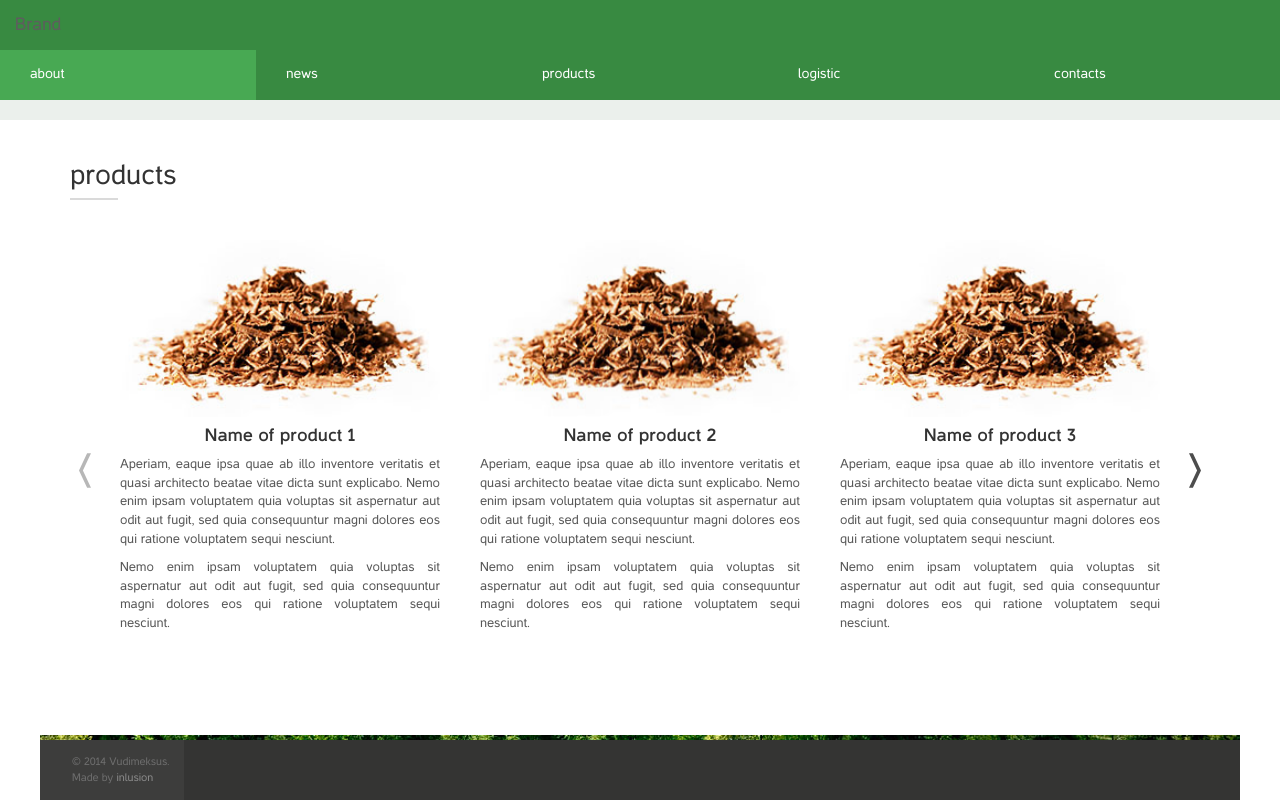
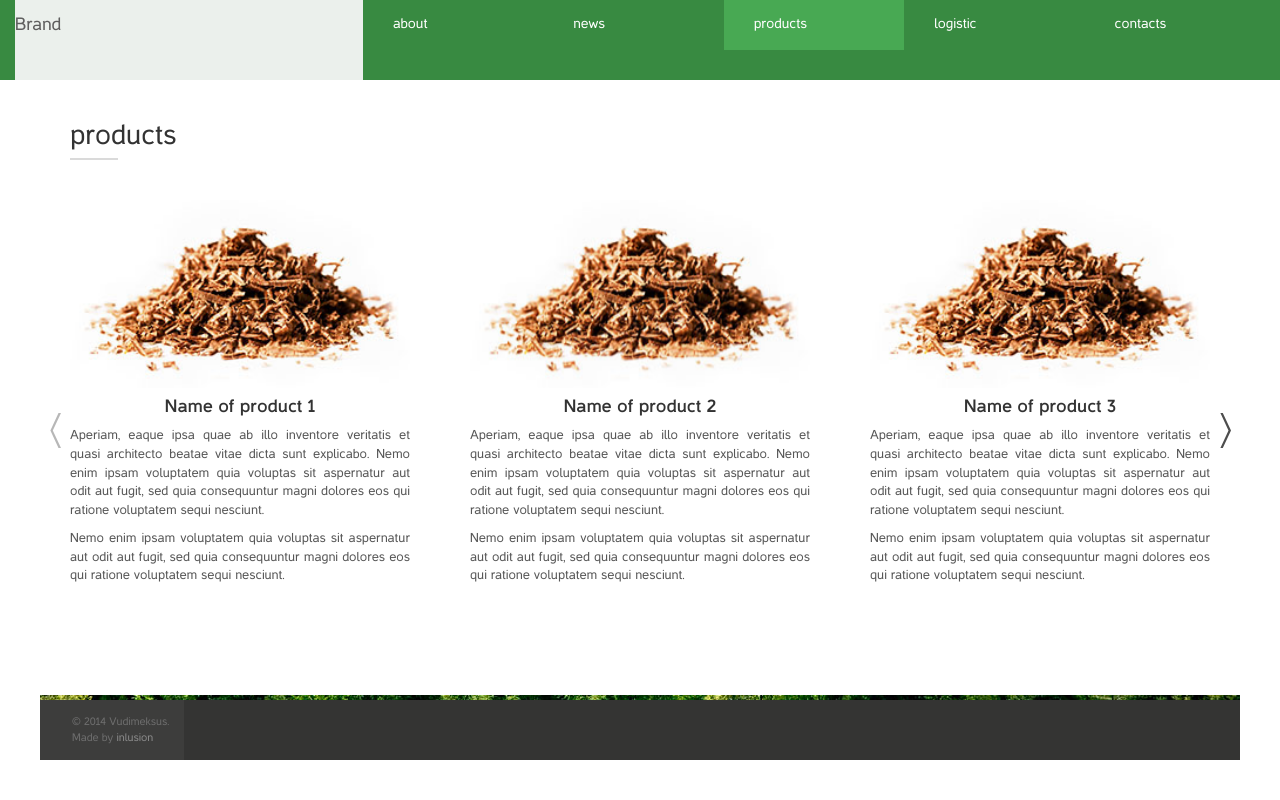
Before and after one commit to ruslankus/vedemeksus, a plain HTML site: page products.html in a window 1280 px wide. Drawn offline with Linux system fonts and the light colour scheme.

Commit message:
720 version complete

```diff
--- a/css/style.css
+++ b/css/style.css
@@ -378,7 +378,16 @@ footer	{
 	.contact-holder > table tr > td:first-child { width:80px; line-height:26px}
 	/*--- products ----*/
 	#carousel .item {padding:20px;}
-	#carousel-product {padding-left:30px; padding-right:30px;}
-	#carousel-product > .btn-cntr {top:0; height:100%; width:30px}
-	#carousel-product > .btn-cntr.owl-prev {left:0}
+	#carousel-product {padding-left:0px; padding-right:0px; margin-left:-30px; margin-right:-30px;}
+	#carousel-product > .btn-cntr {top:0; height:100%; width:30px; background-color:white; z-index:10}
+	#carousel-product > .btn-cntr.owl-prev {left:0; background-image:url(../images/arr_big_prew.svg); background-size:11px 35px;}
+	#carousel-product > .btn-cntr.owl-next {background-image:url(../images/arr_big_next.svg); background-size:11px 35px;}
+	#carousel .item { padding-right:30px; padding-left:30px;}
 }
+
+@media (min-width:992px){
+	header {height:80px; }
+	header nav .navbar-header {width:27.835%; background-color:#ebf0ec; height:80px; margin-left:-25px;}
+	#bs-meniu-navbar-collapse {float:right; width:72.165%; height:80px; margin:0}
+
+}
--- a/products.html
+++ b/products.html
@@ -29,9 +29,9 @@
             <!-- Collect the nav links, forms, and other content for toggling -->
             <div class="collapse navbar-collapse" id="bs-meniu-navbar-collapse">
                 <ul class="nav navbar-nav">
-                    <li class="active"><a href="about.html">about</a></li>
+                    <li><a href="about.html">about</a></li>
                     <li><a href="news.html">news</a></li>
-                    <li><a href="products.html">products</a></li>
+                    <li class="active"><a href="products.html">products</a></li>
                     <li><a href="logistic.html">logistic</a></li>
                     <li><a href="contact.html">contacts</a></li>
                 </ul><!--/navbar-nav -->
```
Also changed, not shown: contact.html (+2 -2 lines), index.html (+1 -1 lines), logistic.html (+2 -2 lines), news.html (+2 -2 lines), images/arr_big_next.svg (added), images/arr_big_prew.svg (added).
